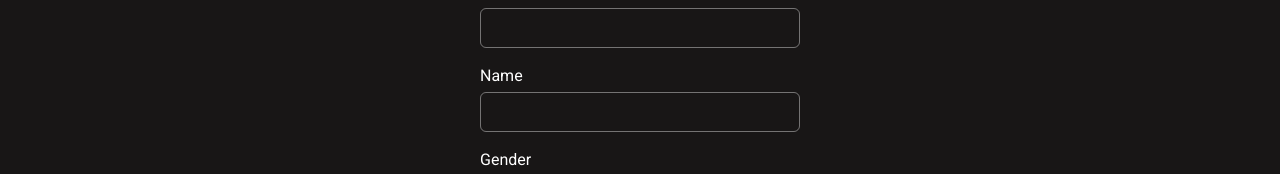
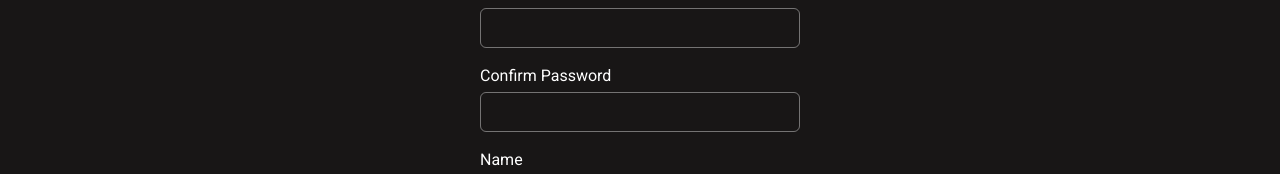
Before and after one commit to hatef-dev/spotify-vue, a Vue app: page /signup in a window 1280 px wide. Shown: the part 364-538 px from the top of the page. Built offline with nearby package versions, Linux system fonts and the light colour scheme; no server answers.

Commit message:
add vee-validation

```diff
--- a/package.json
+++ b/package.json
@@ -21,6 +21,7 @@
     "@tailwindcss/vite": "^4.1.18",
     "pinia": "^3.0.4",
     "tailwindcss": "^4.1.18",
+    "vee-validate": "^4.15.1",
     "vue": "^3.5.25",
     "vue-router": "^4.6.3"
   },
--- a/src/views/SingupView.vue
+++ b/src/views/SingupView.vue
@@ -17,10 +17,19 @@
             <p class="text-red-500"></p>
           </div>
           <div class="flex flex-col gap-y-1">
-            <label for="email" class="text-white">Password</label>
+            <label for="password" class="text-white">Password</label>
             <input
               type="password"
               id="password"
+              class="w-80 h-10 rounded-md px-2 border border-white/40 hover:border-white focus:outline-0 text-white focus:border-white"
+            />
+            <p class="text-red-500"></p>
+          </div>
+          <div class="flex flex-col gap-y-1">
+            <label for="confirmPassword" class="text-white">Confirm Password</label>
+            <input
+              type="password"
+              id="confirmPassword"
               class="w-80 h-10 rounded-md px-2 border border-white/40 hover:border-white focus:outline-0 text-white focus:border-white"
             />
             <p class="text-red-500"></p>
```
Also changed, not shown: 1 other file (tests, documents, lock files or other folders).
